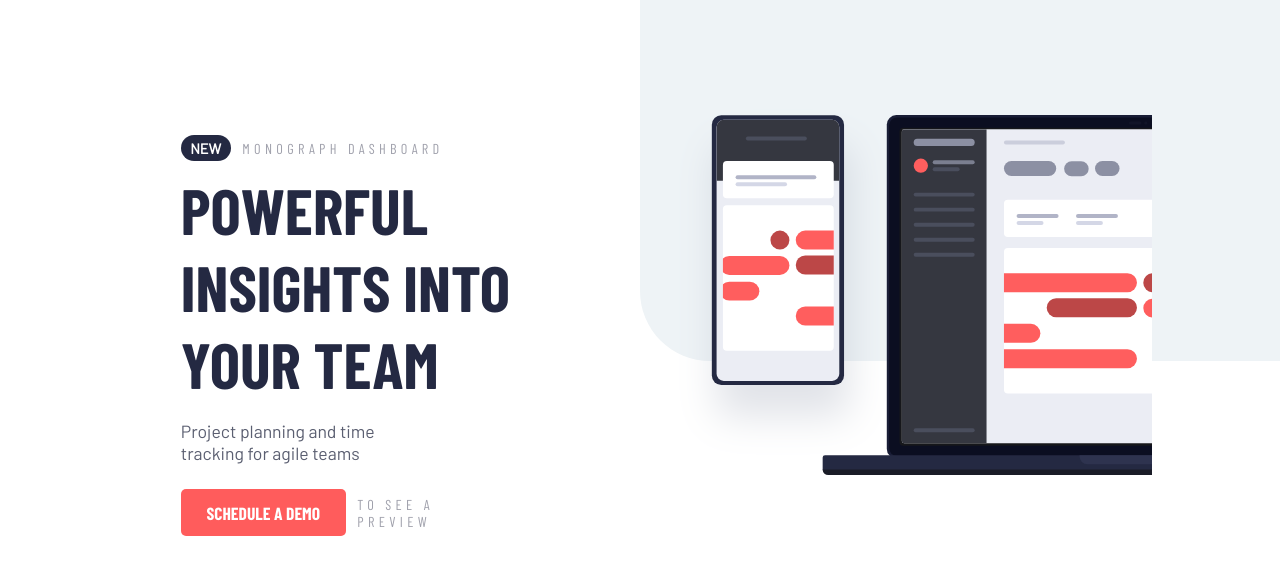
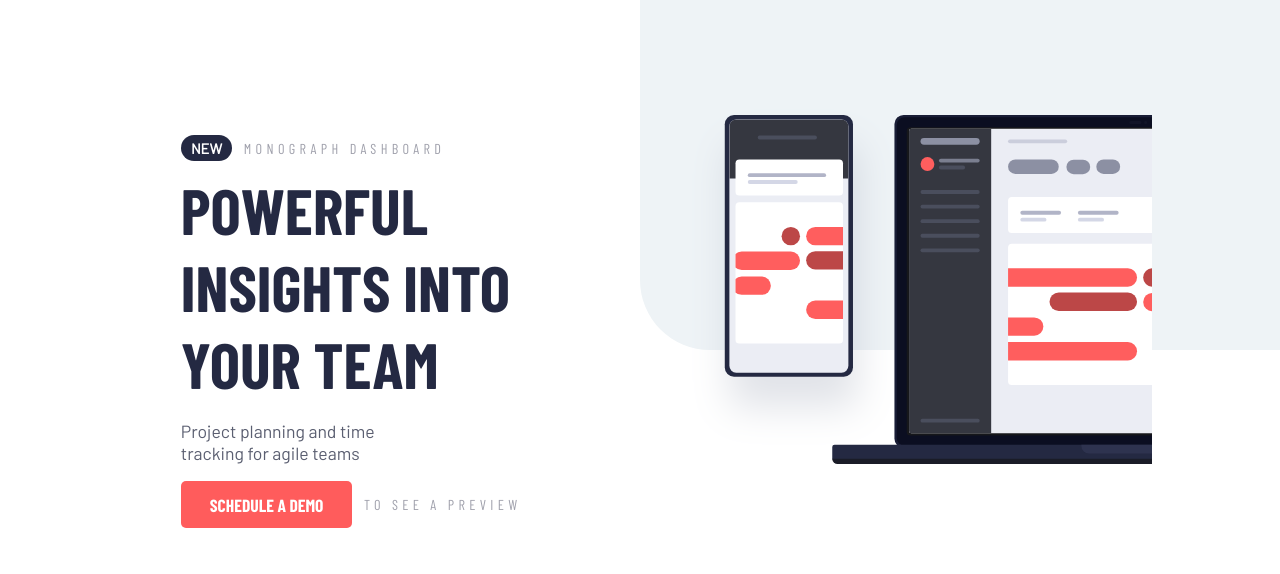
Before and after one commit to EsraaGamal-22/project-tracking-intro-component, a plain HTML site: page index.html in a window 1280 px wide. Shown: the part 106-680 px from the top of the page. Drawn offline with nearby package versions, Linux system fonts and the light colour scheme.

Commit message:
Update style.css

```diff
--- a/style.css
+++ b/style.css
@@ -240,7 +240,7 @@ header{
         flex-direction: row-reverse;
     }
     .img-side{
-        width:50%;
+        width:48%;
 
     }
     .img-side img{
@@ -249,7 +249,7 @@ header{
     }
     .content-side{
         padding:1em 3em;
-        width:57%;
+        width:58%;
     }
     .plan-para{
         width:55%;
```
